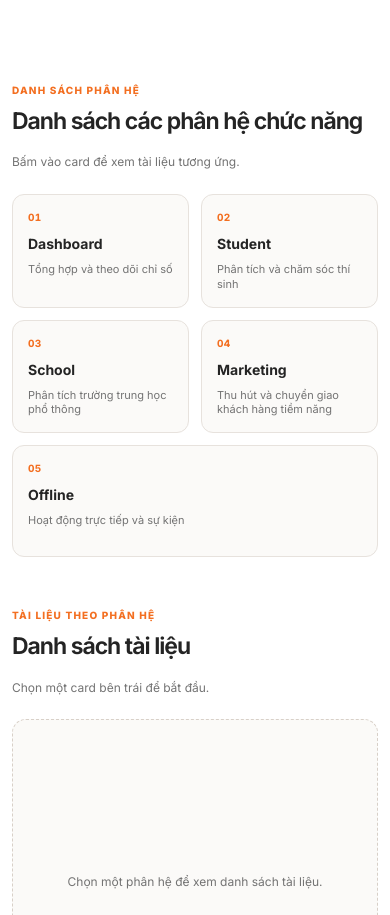
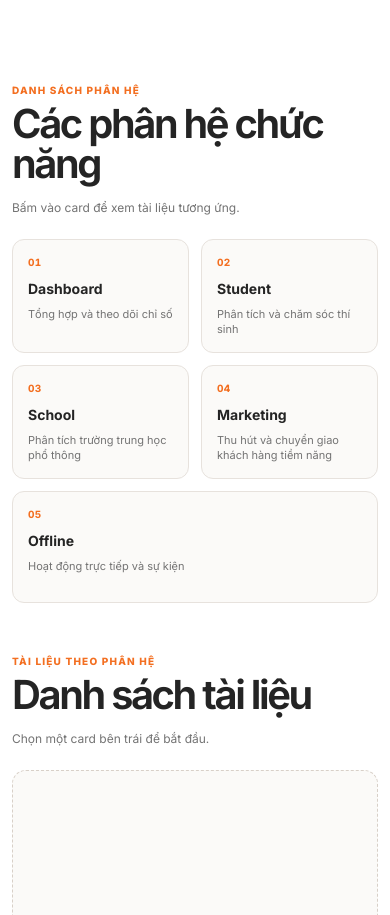
Before and after one commit to ThinhTP204/docs-crm, a plain HTML site: page index.html in a window 390 px wide. Shown: the part 2218-3133 px from the top of the page. Drawn offline with Linux system fonts and the light colour scheme.

Commit message:
Update section titles and enhance heading styles in document library. Changed module title for clarity and adjusted font sizes and styles for improved readability across devices.

```diff
--- a/index.html
+++ b/index.html
@@ -212,7 +212,7 @@
         <section class="library-browser" aria-labelledby="modules-title">
           <div class="modules-panel">
             <div class="section-heading module-heading">
-              <div><p class="section-label">DANH SÁCH PHÂN HỆ</p><h2 id="modules-title">Danh sách các phân hệ chức năng</h2></div>
+              <div><p class="section-label">DANH SÁCH PHÂN HỆ</p><h2 id="modules-title">Các phân hệ chức năng</h2></div>
               <p class="section-hint">Bấm vào card để xem tài liệu tương ứng.</p>
             </div>
             <div class="module-grid">
--- a/styles.css
+++ b/styles.css
@@ -1162,9 +1162,10 @@ input {
 
 .section-heading h2 {
   margin: 8px 0 0;
-  font-size: 27px;
+  font-size: clamp(36px, 4.5vw, 56px);
   font-weight: 650;
-  letter-spacing: -0.045em;
+  letter-spacing: -0.06em;
+  line-height: 1;
 }
 
 .section-hint {
@@ -1755,7 +1756,7 @@ input {
   }
 
   .section-heading h2 {
-    font-size: 23px;
+    font-size: 40px;
   }
 
   .section-hint {
```
